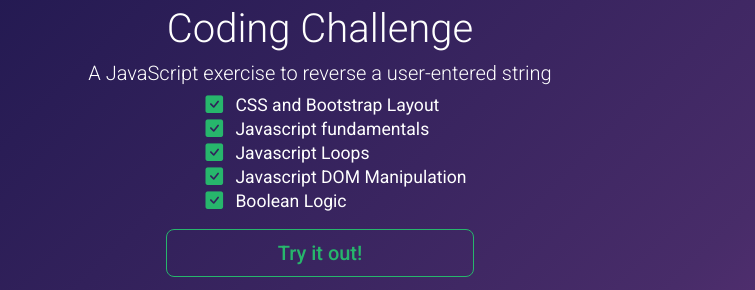
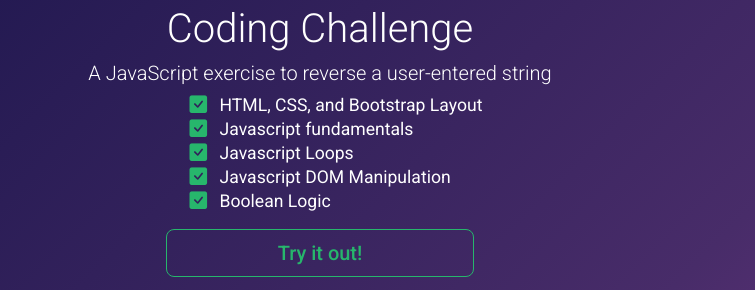
Before and after one commit to GI-Jamal/CrucibleReverse, a plain HTML site: page index.html in a window 1280 px wide. Shown: the part 224-514 px from the top of the page, 0-755 px from the left. Drawn offline with nearby package versions, Linux system fonts and the light colour scheme; a web font is replaced by a local one.

Commit message:
Updated text

```diff
--- a/index.html
+++ b/index.html
@@ -119,12 +119,14 @@
         <div class="col text-center">
           <h1 class="display-5 fw-bold titleText">Flip Flop</h1>
           <h1 class="display-6">Coding Challenge</h1>
-          <h4 class="lead">A JavaScript exercise to reverse a user-entered string</h4>
+          <h4 class="lead">
+            A JavaScript exercise to reverse a user-entered string
+          </h4>
           <div class="d-flex">
             <ul class="checklist text-start mx-auto">
               <li>
                 <i class="bi bi-check-square-fill"></i>
-                <span>CSS and Bootstrap Layout</span>
+                <span>HTML, CSS, and Bootstrap Layout</span>
               </li>
               <li>
                 <i class="bi bi-check-square-fill"></i>
```
